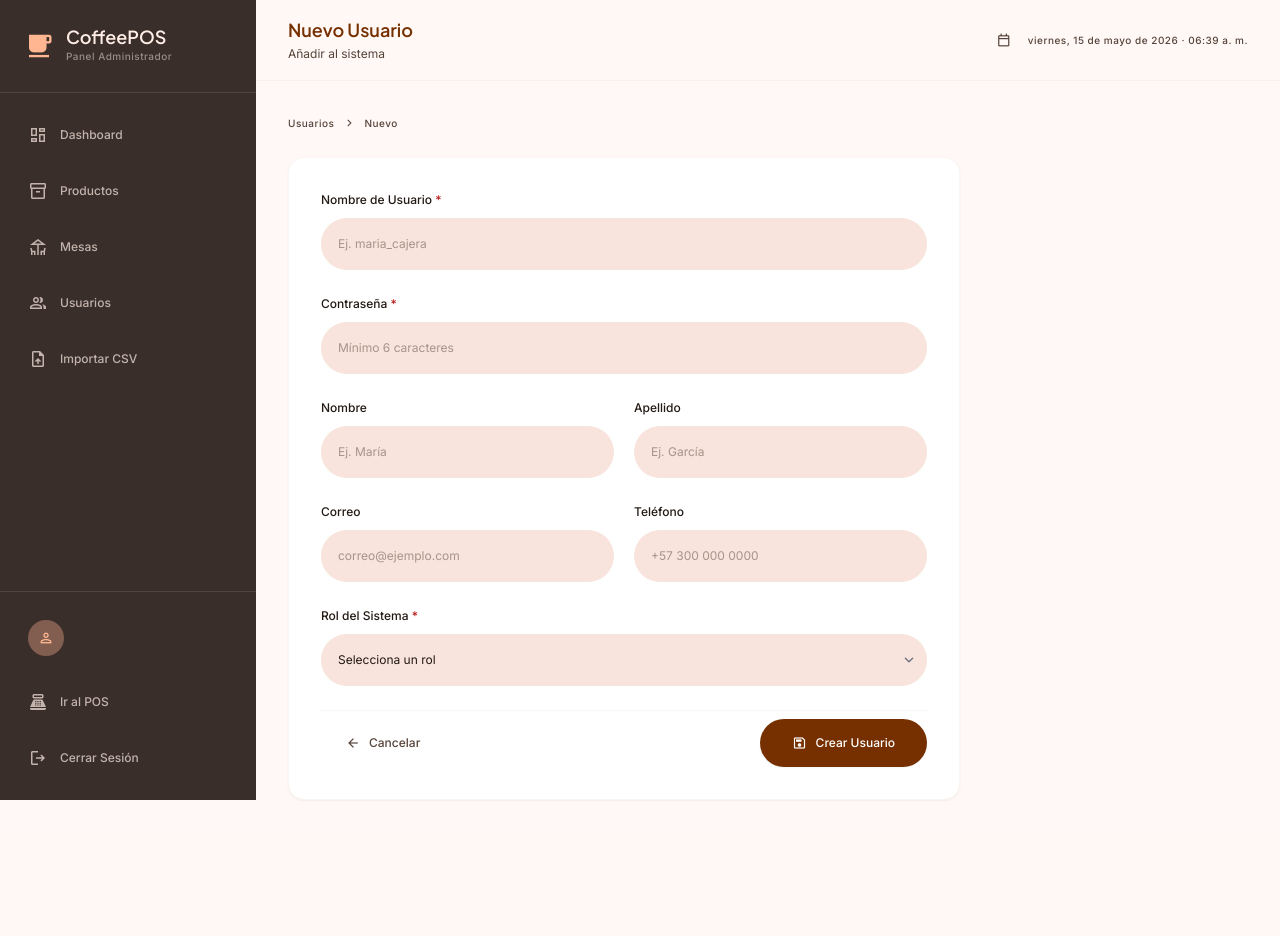
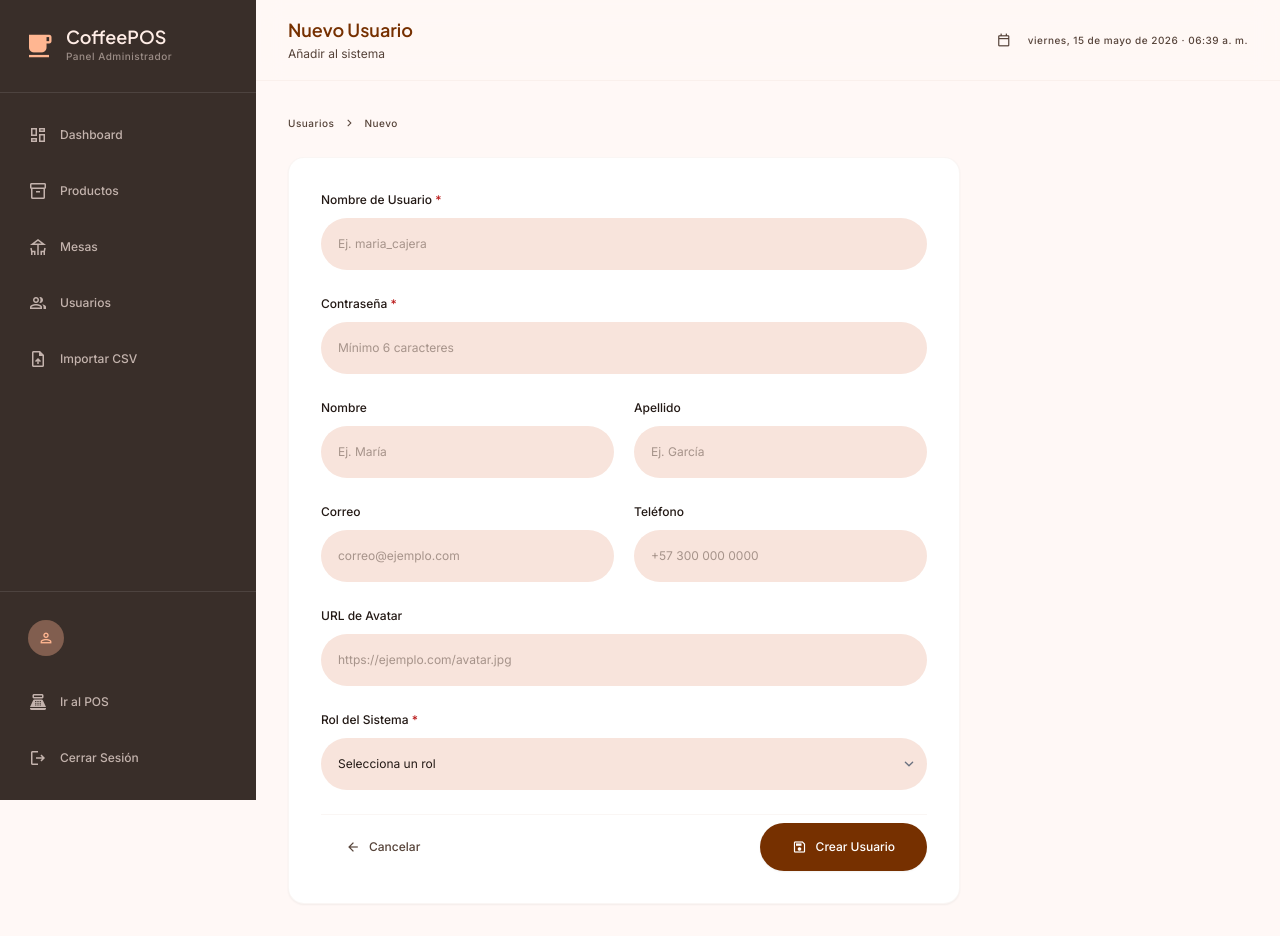
Before and after one commit to crespitosoff/CoffeePOS, a Python web app: template app/templates/admin/user_form.html in a window 1280 px wide. Before the commit the page ends 800 px from the top, so only its background shows below. Run offline with Jinja, Linux system fonts and the light colour scheme; the template is opened without the code that fills it, so the values that code supplies are empty; some libraries are stand-ins or nearby versions.

```diff
--- a/app/templates/admin/user_form.html
+++ b/app/templates/admin/user_form.html
@@ -106,6 +106,17 @@
                 </div>
             </div>
 
+            {# Avatar URL #}
+            <div class="flex flex-col gap-2">
+                <label for="avatar_url" class="font-title-md text-title-md text-on-surface">URL de Avatar</label>
+                <input id="avatar_url" name="avatar_url" type="url"
+                       value="{{ user.avatar_url if user else '' }}"
+                       placeholder="https://ejemplo.com/avatar.jpg"
+                       class="w-full min-h-[52px] bg-surface-container-high text-on-surface font-body-lg text-body-lg
+                              rounded-xl px-4 focus:outline-none focus:ring-2 focus:ring-primary/30 transition-all
+                              border border-transparent placeholder:text-on-surface-variant/50"/>
+            </div>
+
             {# Rol #}
             <div class="flex flex-col gap-2">
                 <label for="role" class="font-title-md text-title-md text-on-surface">
```
